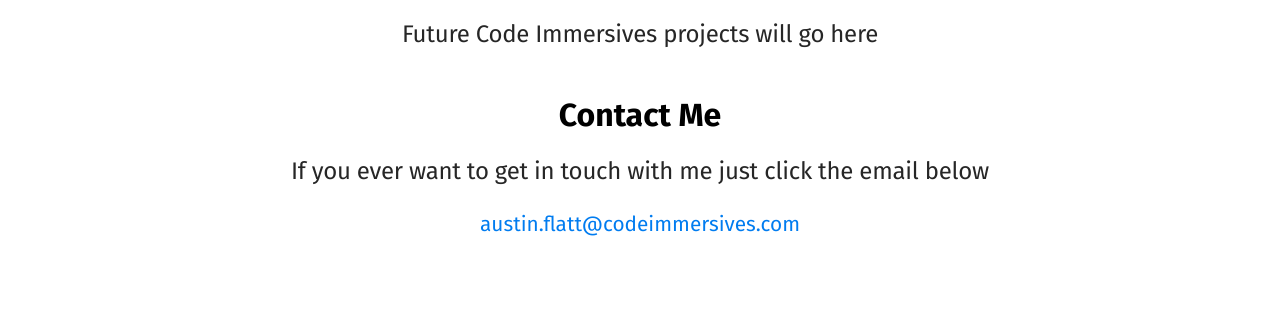
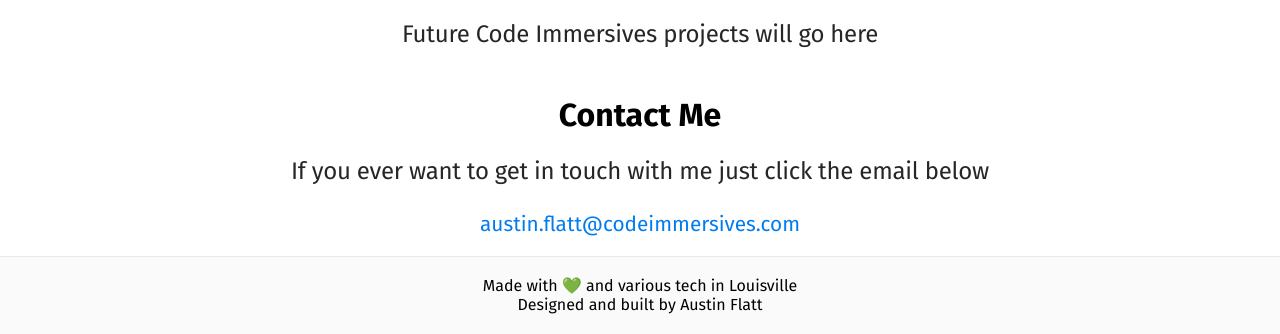
Before and after one commit to austindflatt/portfolio-revisited, a plain HTML site: page index.html in a window 1280 px wide. Shown: the part 784-1118 px from the top of the page. Before the commit the page ends 1021 px from the top, so only its background shows below. Drawn offline with Linux system fonts and the light colour scheme.

Commit message:
completed footer structure and styling

```diff
--- a/index.html
+++ b/index.html
@@ -73,8 +73,10 @@
             <h1>Contact Me</h1>
             <p>If you ever want to get in touch with me just click the email below</p>
             <a href="mailto:austin.flatt@codeimmersives.com" class="contact-link">austin.flatt@codeimmersives.com</a>
-        </div>
+        </div><br>
 
     </div>
+
+    <div class="footer"><br>Made with 💚 and various tech in Louisville<br>Designed and built by Austin Flatt</div>
 </body>
 </html>
--- a/style.css
+++ b/style.css
@@ -161,3 +161,17 @@ ul.nav-links {
 .contact-link {
     font-size: 1.3rem;
 }
+
+.footer {
+    width: 100%;
+    background-color: rgb(250, 250, 250);
+    border-top: 1px solid rgb(234, 234, 234);
+    padding-bottom: 20px;
+    display: flex;
+    justify-content: center;
+    align-items: center;
+    font-weight: 400;
+    text-align: center;
+    position: relative;
+    z-index: 300;
+}
```
